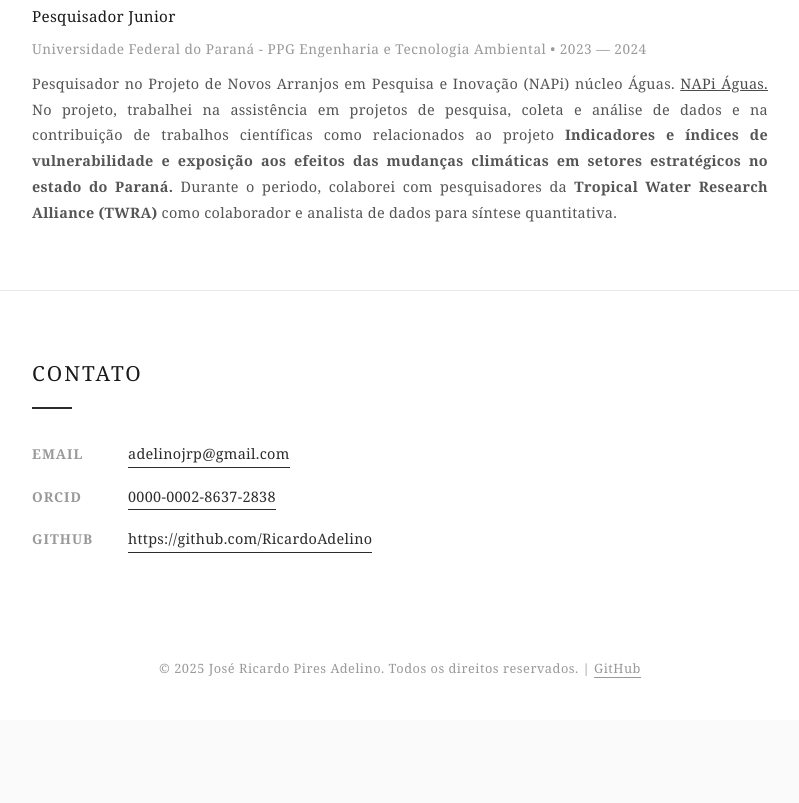
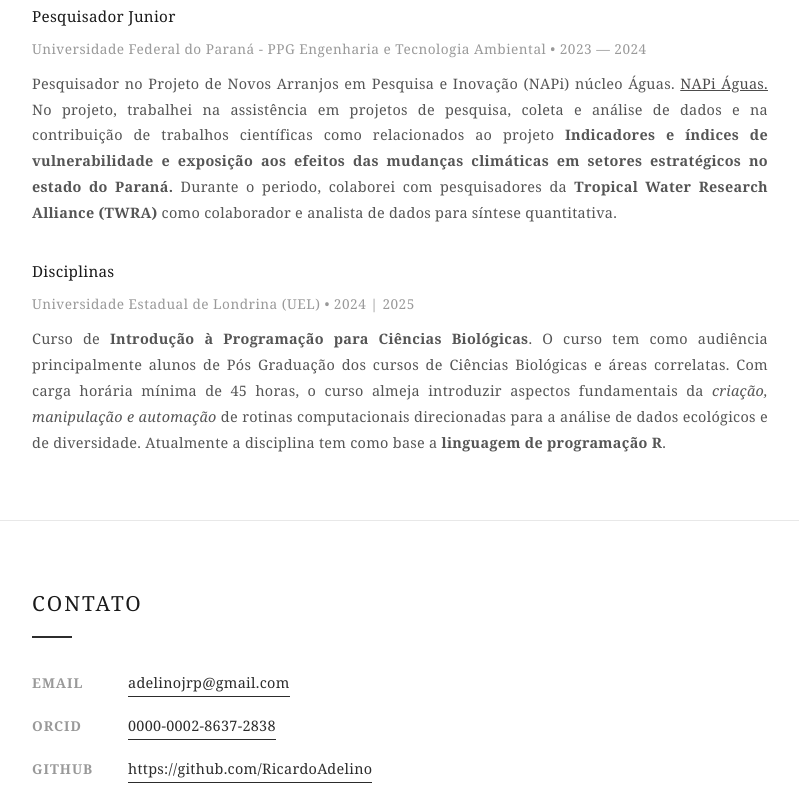
Before and after one commit to RicardoAdelino/cv, a plain HTML site: page index.html in a window 1280 px wide. Shown: the part 3809-4612 px from the top of the page, without its empty margins (240-1039 px from the left). Before the commit the page ends 4529 px from the top, so only its background shows below. Drawn offline with Linux system fonts and the light colour scheme.

Commit message:
Update index.html

```diff
--- a/index.html
+++ b/index.html
@@ -224,6 +224,17 @@
             Durante o periodo, colaborei com pesquisadores da <b>Tropical Water Research Alliance (TWRA)</b> como colaborador e analista de dados para síntese quantitativa.
             </div>
         </div>
+        <div class="experiencia-item">
+             <div class="exp-titulo">Disciplinas</div>
+            <div class = "exp-info"> Universidade Estadual de Londrina (UEL) • 2024 | 2025 </div>
+            <div  class="exp-descricao" style="text-align: justify;">
+                Curso de <b>Introdução à Programação para Ciências Biológicas</b>.
+                O curso tem como audiência principalmente alunos de Pós Graduação dos cursos de Ciências Biológicas e áreas correlatas.
+                Com carga horária mínima de 45 horas, o curso almeja introduzir aspectos fundamentais da <i>criação, manipulação e automação</i>
+                de rotinas computacionais direcionadas para a análise de dados ecológicos e de diversidade.
+                Atualmente a disciplina tem como base a <b>linguagem de programação R</b>.
+            </div>
+        </div>
     </section>
 
     <!-- Seção de Contato -->
```
